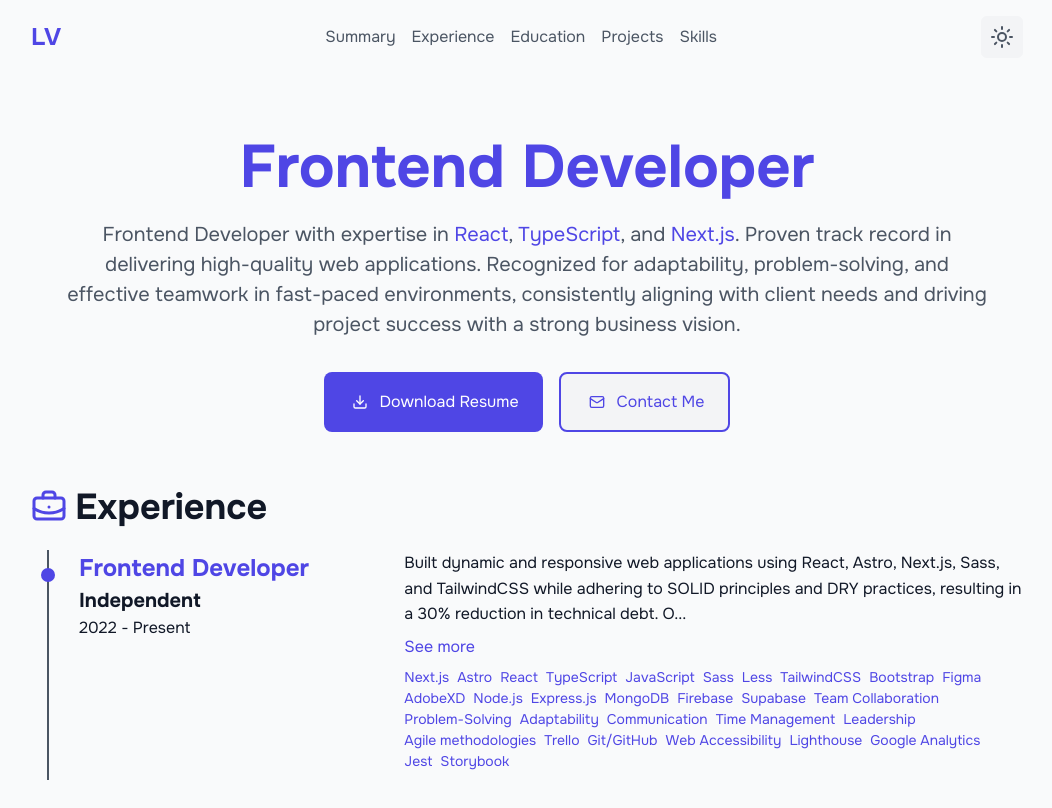
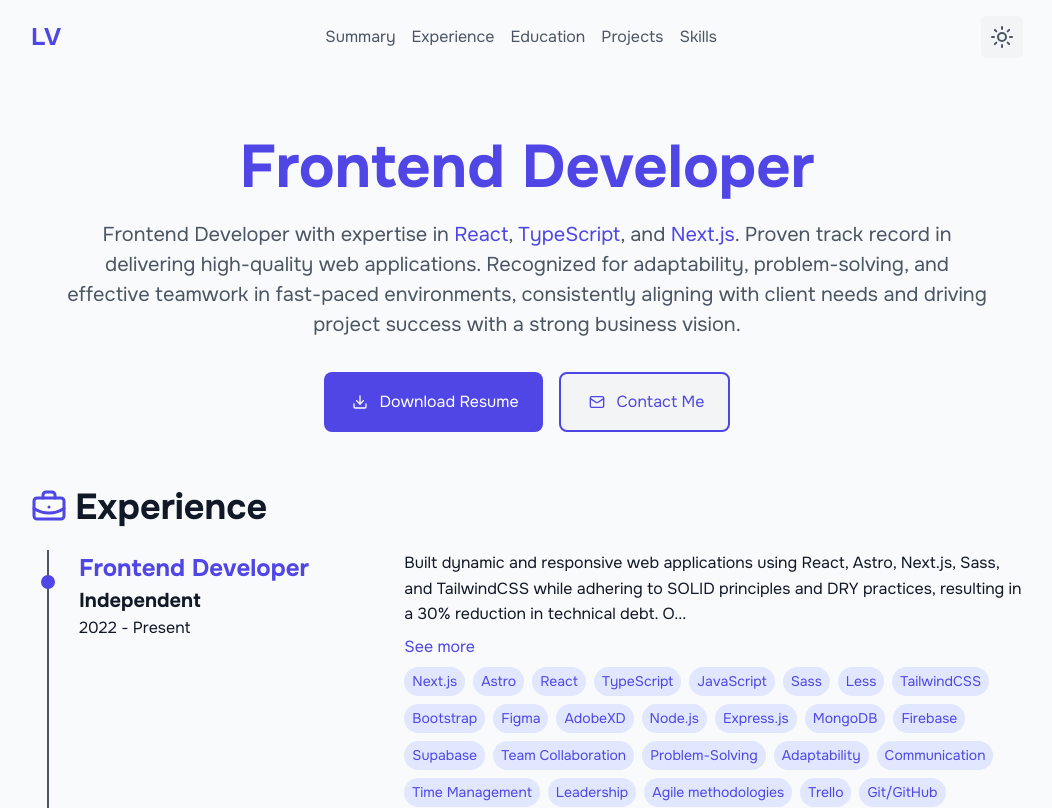
Before and after one commit to Orbitado/portfolio, a Next.js app: page / in a window 1280 px wide. Shown: the top 808 px of the page, without its empty margins (113-1165 px from the left). Built offline with nearby package versions, Linux system fonts and the light colour scheme.

Commit message:
feat: tag-buttons background

```diff
--- a/src/scss/_variables.scss
+++ b/src/scss/_variables.scss
@@ -26,6 +26,7 @@ $breakpoints: (
 );
 
 $spacing: (
+  xs: 0.25rem,
   sm: 0.5rem,
   md: 1rem,
   lg: 1.5rem,
--- a/src/scss/atoms/_general.scss
+++ b/src/scss/atoms/_general.scss
@@ -11,9 +11,13 @@
 }
 
 .tag-item {
+  display: inline-block;
+  background-color: var(--bg-button);
+  padding: map-get($spacing, xs) map-get($spacing, sm);
+  border-radius: map-get($border-radius, 2xl);
   color: var(--accent);
   font-size: map-get($font-size, sm);
-  margin: 0 map-get($spacing, "sm") 0 0;
+  margin: 0 map-get($spacing, "sm") map-get($spacing, "sm") 0;
 }
 
 .section {
--- a/src/scss/styles.scss
+++ b/src/scss/styles.scss
@@ -5,6 +5,7 @@
   --bg-section: #ffffff;
   --bg-card: #f9fafb;
   --bg-box: #f3f4f6;
+  --bg-button: #e0e7ff;
   --text-primary: #111827;
   --text-secondary: #4b5563;
   --accent: #4f46e5;
@@ -17,6 +18,7 @@
   --bg-section: #1f2937;
   --bg-card: #111827;
   --bg-box: #1f2937;
+  --bg-button: #1b1f42;
   --text-primary: #f3f4f6;
   --text-secondary: #d1d5db;
   --accent: #818cf8;
```
Also changed, not shown: src/app/styles.css.
